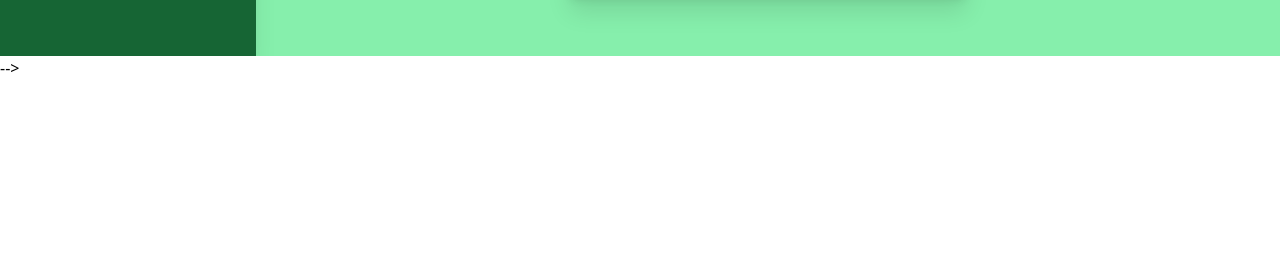
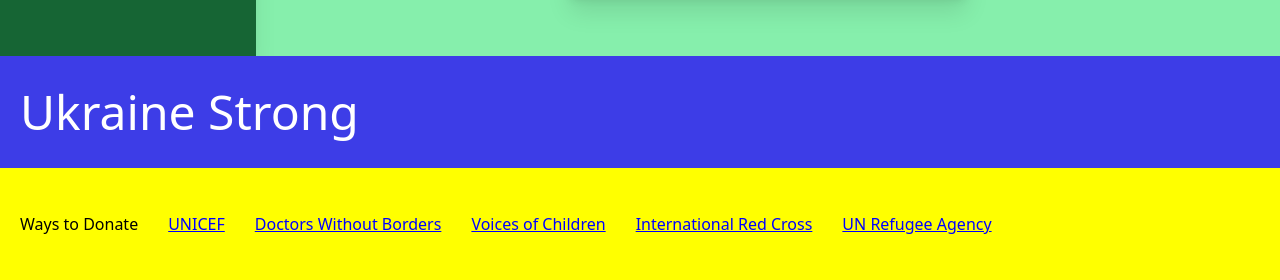
Before and after one commit to noreikam/foodio, a website: page index.html in a window 1280 px wide. Shown: the part 744-1024 px from the top of the page. Before the commit the page ends 824 px from the top, so only its background shows below. Drawn offline with nearby package versions, Linux system fonts and the light colour scheme; no server answers.

Commit message:
added ukraine footer

```diff
--- a/assets/css/styles.css
+++ b/assets/css/styles.css
@@ -13,3 +13,25 @@
         box-shadow: theme('boxShadow.xl');
     }
   }
+
+#ukraineTop {
+  background-color: rgb(61, 61, 231);
+  padding: 20px;
+  color: white;
+}
+
+#ukraineTop h1 {
+  font-size: 48px;
+  font-weight:400;
+}
+
+#ukraineBottom {
+  background-color: yellow;
+  padding: 44px 20px;
+}
+
+#ukraineBottom a {
+  margin-left: 30px;
+  color: blue;
+  text-decoration: underline;
+}
--- a/index.html
+++ b/index.html
@@ -6,6 +6,7 @@
     <meta name="viewport" content="width=device-width, initial-scale=1.0">
     <title>Foodio</title>
     <link rel="stylesheet" href="./tailwind/output.css" />
+    <link rel="stylesheet" href="./assets/css/styles.css" />
 </head>
     <body class="font-sans text-black">
 
@@ -132,9 +133,35 @@
             </div>
         </div>
 
+        <footer>
+            <div id="ukraineTop">
+                <h1>Ukraine Strong</h1>
+            </div>
+            <div id="ukraineBottom" class="flex flex-wrap">
+                <h3>Ways to Donate</h3>
+                <a  href="https://www.unicefusa.org/stories/unicef-children-crossfire-ukraine-crisis/39542?utm_campaign=20220225_Emergencies&utm_medium=Organic&utm_source=UkraineWebStoryChildrenFeb2022&utm_content=LearnMoreUkraineWebStoryChildrenFeb2022&ms=Organic_PRL_2022_Emergencies_20220225_UkraineWebStoryChildrenFeb2022_LearnMoreUkraineWebStoryChildrenFeb2022_none_none&initialms=Organic_PRL_2022_Emergencies_20220225_UkraineWebStoryChildrenFeb2022_LearnMoreUkraineWebStoryChildrenFeb2022_none_none">
+                    UNICEF
+                </a>
+                <a href="https://www.doctorswithoutborders.org/what-we-do/countries/ukraine">
+                    Doctors Without Borders
+                </a>
+                <a href="https://voices.org.ua/en/">
+                    Voices of Children
+                </a>
+                <a href="https://www.icrc.org/en/where-we-work/europe-central-asia/ukraine">
+                    International Red Cross
+                </a>
+                <a href="https://www.unrefugees.org/what-we-do/">
+                    UN Refugee Agency
+                </a>
+
+            </div>
+
+        </footer>
+
 
         <!-- jquery -->
-        <script src="https://cdnjs.cloudflare.com/ajax/libs/jquery/3.4.1/jquery.min.js"></script> -->
+        <script src="https://cdnjs.cloudflare.com/ajax/libs/jquery/3.4.1/jquery.min.js"></script>
 
         <!-- main script to load random restaurants, track favorites, react to button clicks -->
         <script src='./assets/js/script.js'></script>
```
